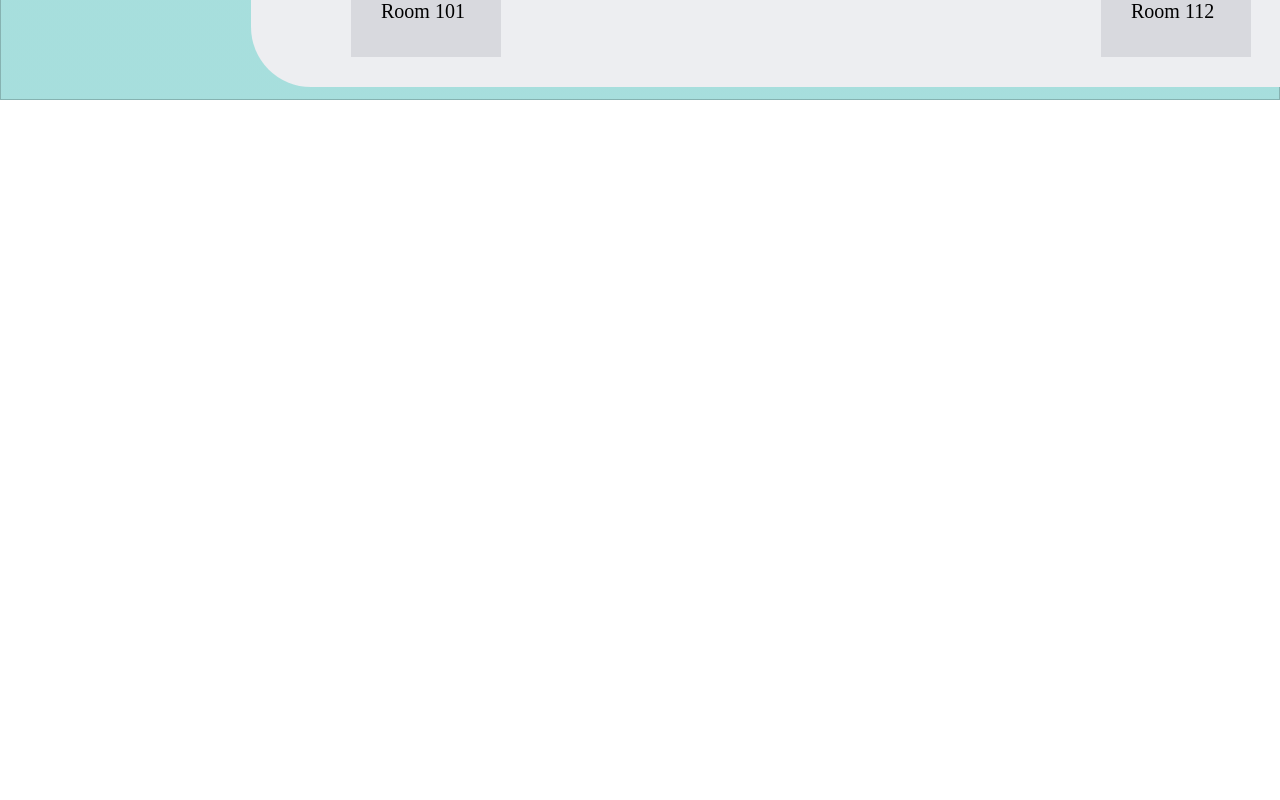
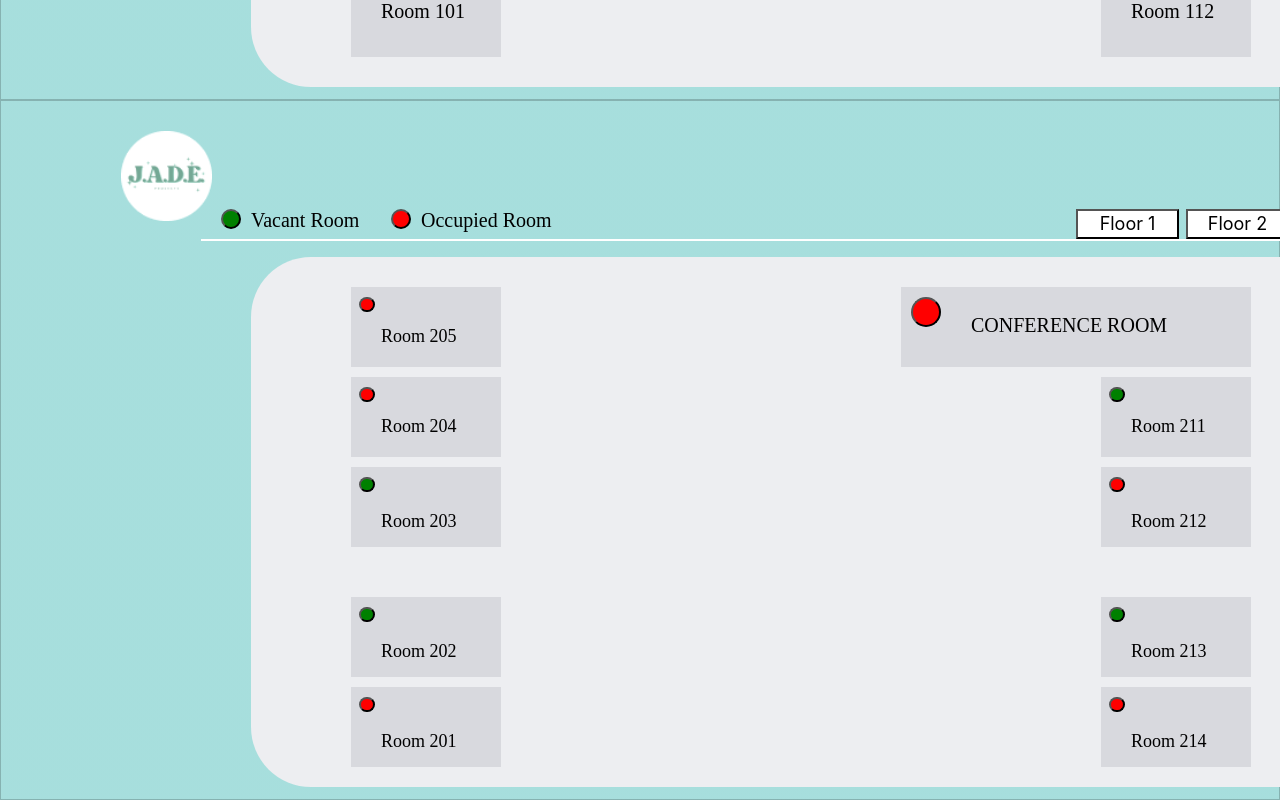
Before and after one commit to JazminnAira/jade_monitoring_system, a Next.js app: page /Dashboard in a window 1280 px wide. Shown: the part 600-1400 px from the top of the page. Before the commit the page ends 800 px from the top, so only its background shows below. Built offline with nearby package versions, Linux system fonts and the light colour scheme.

Commit message:
floor three

```diff
--- a/jade_components/Floor_threeDb.jsx
+++ b/jade_components/Floor_threeDb.jsx
@@ -19,43 +19,48 @@ const Floor_threeDb = () => {
             </div>
             </div>
             <div className={styles.container1}>
-            <div className={styles.library}>
-                <button className={styles.library_btn}></button>
-                <label className={styles.library_lbl}>LIBRARY</label>
+            <div className={styles.conference}>
+                <button className={styles.conference_btn}></button>
+                <label className={styles.conference_lbl}>CONFERENCE ROOM</label>
             </div>
 
-            <div className={styles.room104}>
-                <button className={styles.room104_btn}></button>
-                <label className={styles.room104_lbl}>Room 104</label>
-            </div>
-            <div className={styles.room103}>
-                <button className={styles.room103_btn}></button>
-                <label className={styles.room103_lbl}>Room 103</label>
-            </div>
-            <div className={styles.room102}>
-                <button className={styles.room102_btn}></button>
-                <label className={styles.room102_lbl}>Room 102</label>
-            </div>
-            <div className={styles.room101}>
-                <button className={styles.room101_btn}></button>
-                <label className={styles.room101_lbl}>Room 101</label>
+            <div className={styles.room205}>
+                <button className={styles.room205_btn}></button>
+                <label className={styles.room205_lbl}>Room 205</label>
             </div>
 
-            <div className={styles.room109}>
-                <button className={styles.room109_btn}></button>
-                <label className={styles.room109_lbl}>Room 109</label>
+            <div className={styles.room204}>
+                <button className={styles.room204_btn}></button>
+                <label className={styles.room204_lbl}>Room 204</label>
             </div>
-            <div className={styles.room110}>
-                <button className={styles.room110_btn}></button>
-                <label className={styles.room110_lbl}>Room 110</label>
+            <div className={styles.room203}>
+                <button className={styles.room203_btn}></button>
+                <label className={styles.room203_lbl}>Room 203</label>
             </div>
-            <div className={styles.room111}>
-                <button className={styles.room111_btn}></button>
-                <label className={styles.room111_lbl}>Room 111</label>
+            <div className={styles.room202}>
+                <button className={styles.room202_btn}></button>
+                <label className={styles.room202_lbl}>Room 202</label>
             </div>
-            <div className={styles.room112}>
-                <button className={styles.room112_btn}></button>
-                <label className={styles.room112_lbl}>Room 112</label>
+            <div className={styles.room201}>
+                <button className={styles.room201_btn}></button>
+                <label className={styles.room201_lbl}>Room 201</label>
+            </div>
+
+            <div className={styles.room211}>
+                <button className={styles.room211_btn}></button>
+                <label className={styles.room211_lbl}>Room 211</label>
+            </div>
+            <div className={styles.room212}>
+                <button className={styles.room212_btn}></button>
+                <label className={styles.room212_lbl}>Room 212</label>
+            </div>
+            <div className={styles.room213}>
+                <button className={styles.room213_btn}></button>
+                <label className={styles.room213_lbl}>Room 213</label>
+            </div>
+            <div className={styles.room214}>
+                <button className={styles.room214_btn}></button>
+                <label className={styles.room214_lbl}>Room 214</label>
             </div>
 
 
--- a/jade_components/Floor_threeDb.module.css
+++ b/jade_components/Floor_threeDb.module.css
@@ -164,18 +164,18 @@
     border-radius: 60px;
 }
 
-.library{
+.conference{
     position: absolute;
-    width: 400px;
-    height: 100px;
-    left: 350px;
+    width: 350px;
+    height: 80px;
+    left: 650px;
     top: 30px;
 
     background: #D8D9DE;
 
 }
 
-.library_btn {
+.conference_btn {
     position: absolute;
     width: 30px;
     height: 30px;
@@ -187,12 +187,11 @@
     cursor: pointer;
 }
 
-.library_lbl{
+.conference_lbl{
     position: absolute;
-    width: 158px;
-    height: 68px;
-    left: 165px;
-    top: 15px;
+    width: 400x;
+    left: 70px;
+    top: 30px;
 
     font-family: 'Orienta';
     font-style: normal;
@@ -206,21 +205,20 @@
     color: #000000;
 
 }
-
-.room104{
+.room205{
     position: absolute;
     width: 150px;
-    height: 100px;
+    height: 80px;
     left: 100px;
     top: 30px;
 
     background: #D8D9DE;
 
 }
-.room104_btn {
+.room205_btn {
     position: absolute;
-    width: 20px;
-    height: 20px;
+    width: 15px;
+    height: 15px;
     left:8px;
     top: 10px;
 
@@ -229,7 +227,7 @@
     cursor: pointer;
 }
 
-.room104_lbl{
+.room205_lbl{
     position: absolute;
     width: 158px;
     height: 68px;
@@ -239,7 +237,48 @@
     font-family: 'Orienta';
     font-style: normal;
     font-weight: 400;
-    font-size: 20px;
+    font-size: 18px;
+    line-height: 17px;
+    display: flex;
+    align-items: center;
+    text-align: center;
+
+    color: #000000;
+
+}
+.room204{
+    position: absolute;
+    width: 150px;
+    height: 80px;
+    left: 100px;
+    top: 120px;
+
+    background: #D8D9DE;
+
+}
+.room204_btn {
+    position: absolute;
+    width: 15px;
+    height: 15px;
+    left:8px;
+    top: 10px;
+
+    background: red;
+    border-radius: 150px;
+    cursor: pointer;
+}
+
+.room204_lbl{
+    position: absolute;
+    width: 158px;
+    height: 68px;
+    left: 30px;
+    top: 15px;
+
+    font-family: 'Orienta';
+    font-style: normal;
+    font-weight: 400;
+    font-size: 18px;
     line-height: 17px;
     display: flex;
     align-items: center;
@@ -249,20 +288,20 @@
 
 }
 
-.room103{
+.room203{
     position: absolute;
     width: 150px;
-    height: 100px;
+    height: 80px;
     left: 100px;
-    top: 140px;
+    top: 210px;
 
     background: #D8D9DE;
 
 }
-.room103_btn {
+.room203_btn {
     position: absolute;
-    width: 20px;
-    height: 20px;
+    width: 15px;
+    height: 15px;
     left:8px;
     top: 10px;
 
@@ -271,7 +310,7 @@
     cursor: pointer;
 }
 
-.room103_lbl{
+.room203_lbl{
     position: absolute;
     width: 158px;
     height: 68px;
@@ -281,7 +320,7 @@
     font-family: 'Orienta';
     font-style: normal;
     font-weight: 400;
-    font-size: 20px;
+    font-size: 18px;
     line-height: 17px;
     display: flex;
     align-items: center;
@@ -290,22 +329,22 @@
     color: #000000;
 
 }
-.room102{
+.room202{
     position: absolute;
     width: 150px;
-    height: 100px;
+    height: 80px;
     left: 100px;
-    top: 290px;
+    top: 340px;
 
     background: #D8D9DE;
 
 
 }
 
-.room102_btn {
+.room202_btn {
     position: absolute;
-    width: 20px;
-    height: 20px;
+    width: 15px;
+    height: 15px;
     left:8px;
     top: 10px;
 
@@ -314,7 +353,7 @@
     cursor: pointer;
 }
 
-.room102_lbl{
+.room202_lbl{
     position: absolute;
     width: 158px;
     height: 68px;
@@ -324,7 +363,7 @@
     font-family: 'Orienta';
     font-style: normal;
     font-weight: 400;
-    font-size: 20px;
+    font-size: 18px;
     line-height: 17px;
     display: flex;
     align-items: center;
@@ -334,20 +373,20 @@
 
 }
 
-.room101{
+.room201{
     position: absolute;
     width: 150px;
-    height: 100px;
+    height: 80px;
     left: 100px;
-    top: 400px;
+    top: 430px;
 
     background: #D8D9DE;
 
 }
-.room101_btn {
+.room201_btn {
     position: absolute;
-    width: 20px;
-    height: 20px;
+    width: 15px;
+    height: 15px;
     left:8px;
     top: 10px;
 
@@ -356,7 +395,7 @@
     cursor: pointer;
 }
 
-.room101_lbl{
+.room201_lbl{
     position: absolute;
     width: 158px;
     height: 68px;
@@ -366,7 +405,7 @@
     font-family: 'Orienta';
     font-style: normal;
     font-weight: 400;
-    font-size: 20px;
+    font-size: 18px;
     line-height: 17px;
     display: flex;
     align-items: center;
@@ -376,20 +415,20 @@
 
 }
 
-.room109{
+.room211{
     position: absolute;
     width: 150px;
-    height: 100px;
+    height: 80px;
     left: 850px;
-    top: 30px;
+    top: 120px;
 
     background: #D8D9DE;
 
 }
-.room109_btn {
+.room211_btn {
     position: absolute;
-    width: 20px;
-    height: 20px;
+    width: 15px;
+    height: 15px;
     left:8px;
     top: 10px;
 
@@ -398,7 +437,7 @@
     cursor: pointer;
 }
 
-.room109_lbl{
+.room211_lbl{
     position: absolute;
     width: 158px;
     height: 68px;
@@ -408,7 +447,7 @@
     font-family: 'Orienta';
     font-style: normal;
     font-weight: 400;
-    font-size: 20px;
+    font-size: 18px;
     line-height: 17px;
     display: flex;
     align-items: center;
@@ -418,21 +457,21 @@
 
 }
 
-.room110{
+.room212{
     position: absolute;
     width: 150px;
-    height: 100px;
+    height: 80px;
     left: 850px;
-    top: 140px;
+    top: 210px;
 
     background: #D8D9DE;
 
 }
 
-.room110_btn {
+.room212_btn {
     position: absolute;
-    width: 20px;
-    height: 20px;
+    width: 15px;
+    height: 15px;
     left:8px;
     top: 10px;
 
@@ -441,7 +480,7 @@
     cursor: pointer;
 }
 
-.room110_lbl{
+.room212_lbl{
     position: absolute;
     width: 158px;
     height: 68px;
@@ -451,7 +490,7 @@
     font-family: 'Orienta';
     font-style: normal;
     font-weight: 400;
-    font-size: 20px;
+    font-size: 18px;
     line-height: 17px;
     display: flex;
     align-items: center;
@@ -461,21 +500,21 @@
 
 }
 
-.room111{
+.room213{
     position: absolute;
     width: 150px;
-    height: 100px;
+    height: 80px;
     left: 850px;
-    top: 290px;
+    top: 340px;
 
     background: #D8D9DE;
 
 }
 
-.room111_btn {
+.room213_btn {
     position: absolute;
-    width: 20px;
-    height: 20px;
+    width: 15px;
+    height: 15px;
     left:8px;
     top: 10px;
 
@@ -484,7 +523,7 @@
     cursor: pointer;
 }
 
-.room111_lbl{
+.room213_lbl{
     position: absolute;
     width: 158px;
     height: 68px;
@@ -494,7 +533,7 @@
     font-family: 'Orienta';
     font-style: normal;
     font-weight: 400;
-    font-size: 20px;
+    font-size: 18px;
     line-height: 17px;
     display: flex;
     align-items: center;
@@ -504,22 +543,22 @@
 
 }
 
-.room112{
+.room214{
     position: absolute;
     width: 150px;
-    height: 100px;
+    height: 80px;
     left: 850px;
-    top: 400px;
+    top: 430px;
 
     background: #D8D9DE;
 
 
 }
 
-.room112_btn {
+.room214_btn {
     position: absolute;
-    width: 20px;
-    height: 20px;
+    width: 15px;
+    height: 15px;
     left:8px;
     top: 10px;
 
@@ -530,7 +569,7 @@
 
 }
 
-.room112_lbl{
+.room214_lbl{
     position: absolute;
     width: 158px;
     height: 68px;
@@ -540,7 +579,7 @@
     font-family: 'Orienta';
     font-style: normal;
     font-weight: 400;
-    font-size: 20px;
+    font-size: 18px;
     line-height: 17px;
     display: flex;
     align-items: center;
--- a/pages/Dashboard.js
+++ b/pages/Dashboard.js
@@ -1,12 +1,12 @@
-// import dashboardnavbar from "../jade_components/dashboardnavbar"
-// import Floor_twoDb from "../jade_components/Floor_twoDb"
+import dashboardnavbar from "../jade_components/dashboardnavbar"
+import Floor_twoDb from "../jade_components/Floor_twoDb"
 import Floor_threeDb from "../jade_components/Floor_threeDb"
 
 const Dashboard = () => {
     return (
       <div>
-        {/* <dashboardnavbar/>
-        <Floor_twoDb/> */}
+        <dashboardnavbar/>
+        <Floor_twoDb/>
         <Floor_threeDb/>
       </div>
     );
```
